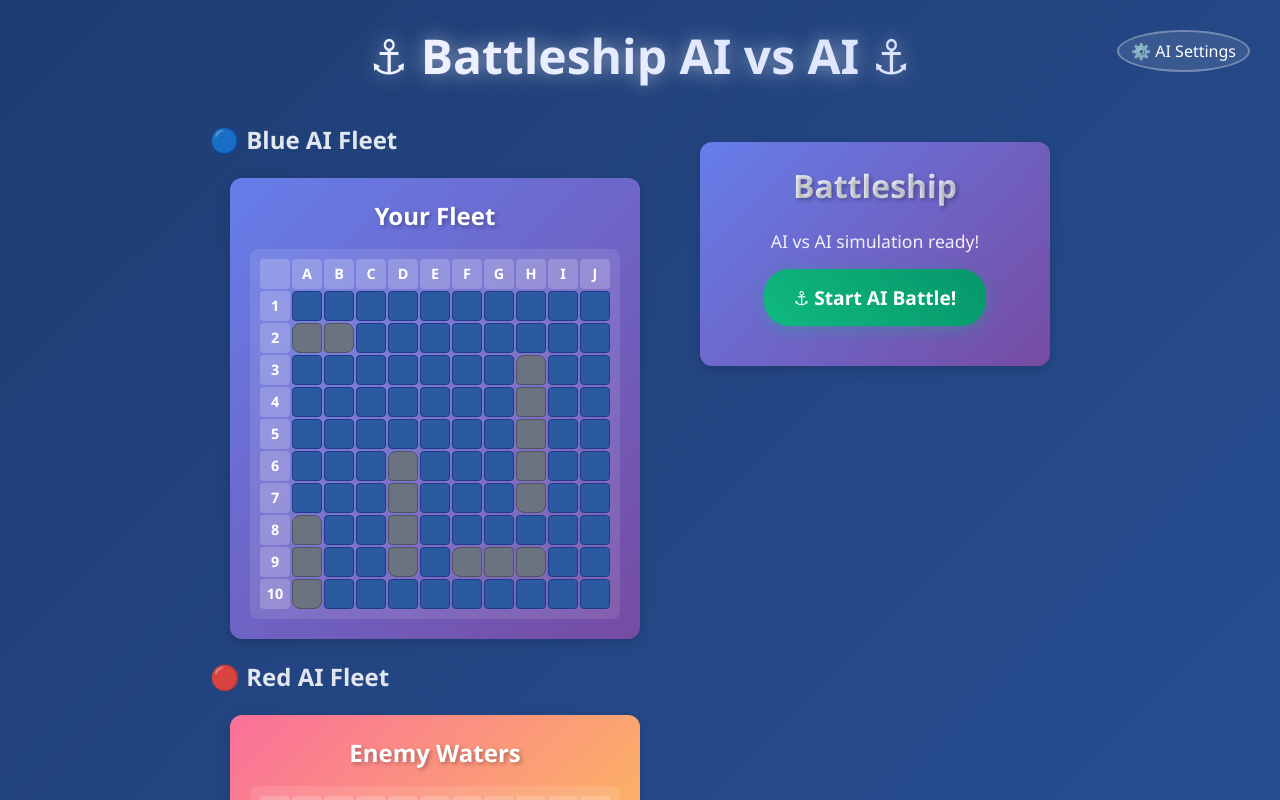
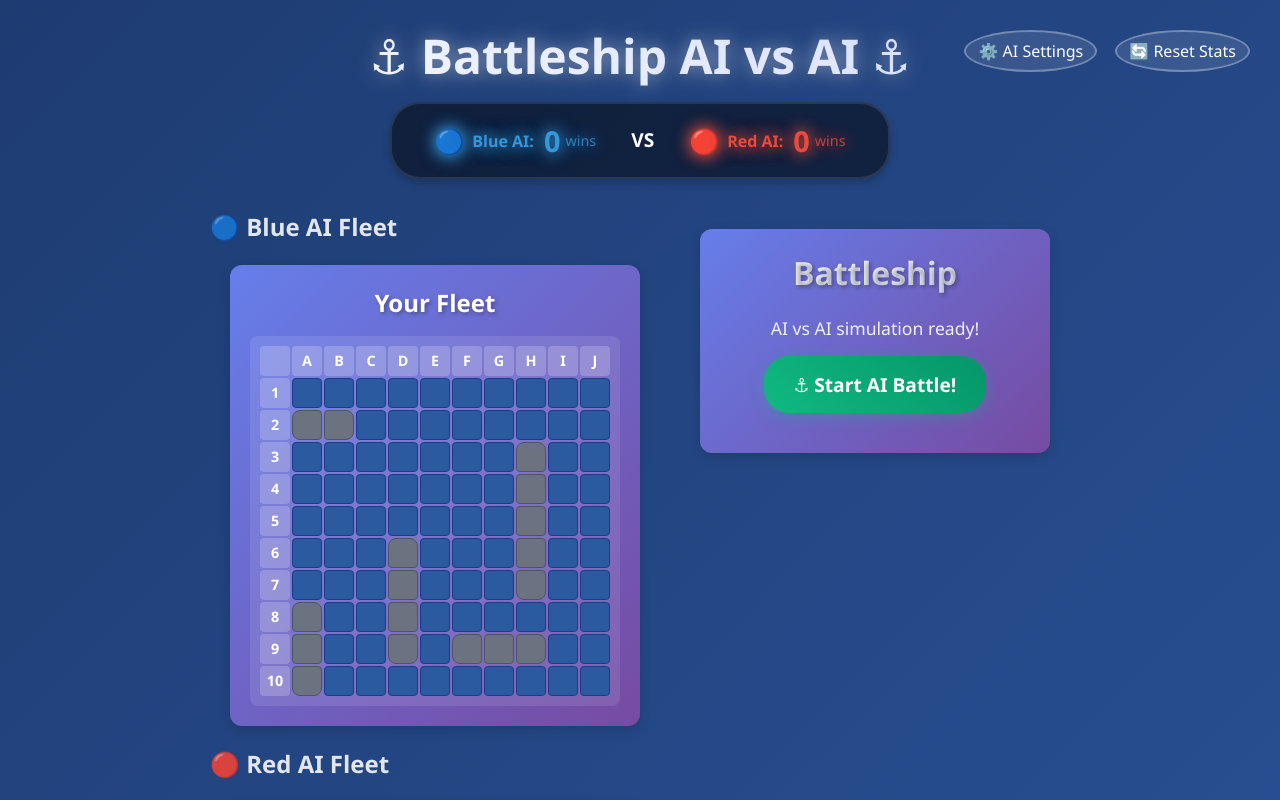
Before and after one commit to kasuken/BattleshipAI, a React (Vite) app: page / in a window 1280 px wide. Shown: the top 800 px of the page. Built offline with nearby package versions, Linux system fonts and the light colour scheme.

Commit message:
running score

```diff
--- a/src/App.css
+++ b/src/App.css
@@ -46,8 +46,9 @@
   box-shadow: 0 0 15px rgba(76, 175, 80, 0.5);
 }
 
-.ai-settings-btn {
+.ai-settings-btn, .reset-stats-btn {
   padding: 8px 12px;
+  margin-left: 8px;
   border: 2px solid rgba(255, 255, 255, 0.3);
   background: rgba(255, 255, 255, 0.1);
   color: white;
@@ -155,6 +156,86 @@
   }
 }
 
+/* Win Counter Display */
+.win-counter-display {
+  display: flex;
+  justify-content: center;
+  align-items: center;
+  margin: 10px auto 20px;
+  padding: 10px 20px;
+  background: rgba(0, 0, 0, 0.5);
+  border-radius: 30px;
+  max-width: 500px;
+  border: 2px solid rgba(255, 255, 255, 0.1);
+  box-shadow: 0 4px 8px rgba(0, 0, 0, 0.2);
+}
+
+.win-counter {
+  display: flex;
+  align-items: center;
+  padding: 5px 15px;
+  border-radius: 20px;
+  animation: glow 2s infinite alternate;
+}
+
+.win-counter.blue {
+  color: #3498db;
+  animation-name: glowBlue;
+}
+
+.win-counter.red {
+  color: #e74c3c;
+  animation-name: glowRed;
+}
+
+.win-counter-icon {
+  font-size: 1.5rem;
+  margin-right: 8px;
+}
+
+.win-counter-label {
+  font-size: 1rem;
+  font-weight: bold;
+  margin-right: 5px;
+}
+
+.win-counter-value {
+  font-size: 1.8rem;
+  font-weight: bold;
+  margin: 0 5px;
+}
+
+.win-counter-text {
+  font-size: 0.9rem;
+  opacity: 0.8;
+}
+
+.win-counter-separator {
+  margin: 0 20px;
+  font-size: 1.2rem;
+  font-weight: bold;
+  color: #ffffff;
+  text-transform: uppercase;
+}
+
+@keyframes glowBlue {
+  from {
+    text-shadow: 0 0 5px rgba(52, 152, 219, 0.5);
+  }
+  to {
+    text-shadow: 0 0 15px rgba(52, 152, 219, 1), 0 0 20px rgba(52, 152, 219, 0.7);
+  }
+}
+
+@keyframes glowRed {
+  from {
+    text-shadow: 0 0 5px rgba(231, 76, 60, 0.5);
+  }
+  to {
+    text-shadow: 0 0 15px rgba(231, 76, 60, 1), 0 0 20px rgba(231, 76, 60, 0.7);
+  }
+}
+
 /* Responsive Design */
 @media (min-width: 1200px) {
   .game-boards {
--- a/src/App.tsx
+++ b/src/App.tsx
@@ -77,9 +77,10 @@ function App() {
   // AI states
   const [aiPreviousHits, setAiPreviousHits] = useState<Position[]>([]);
   const [playerAiPreviousHits, setPlayerAiPreviousHits] = useState<Position[]>([]);  const [showAISettings, setShowAISettings] = useState(false);
-  const [aiMoveInProgress, setAiMoveInProgress] = useState(false);
-  const [playerAiMoveInProgress, setPlayerAiMoveInProgress] = useState(false);
+  const [aiMoveInProgress, setAiMoveInProgress] = useState(false);  const [playerAiMoveInProgress, setPlayerAiMoveInProgress] = useState(false);
   const [autoRestartCountdown, setAutoRestartCountdown] = useState<number | null>(null);
+  const [blueAIWins, setBlueAIWins] = useState(0);
+  const [redAIWins, setRedAIWins] = useState(0);
 
   // AI refs
   const aiInstance = useRef<LMStudioAI | null>(null);
@@ -237,10 +238,12 @@ function App() {
           playerBoard: newBoard,
           playerShips: newShips,
           currentTurn: hit ? 'ai' : 'player', // AI continues if hit
-        }));
+        }));        // Check for AI win
+        if (isGameOver(newShips)) {
+          // Increment Red AI win count
+          setRedAIWins(prevWins => prevWins + 1);
+          console.log('🔴 Red AI won a game!');
 
-        // Check for AI win
-        if (isGameOver(newShips)) {
           setGameState(prev => ({
             ...prev,
             gamePhase: 'gameOver',
@@ -366,10 +369,12 @@ function App() {
           aiBoard: newBoard,
           aiShips: newShips,
           currentTurn: hit ? 'player' : 'ai', // Player AI continues if hit
-        }));
+        }));        // Check for Player AI win
+        if (isGameOver(newShips)) {
+          // Increment Blue AI win count
+          setBlueAIWins(prevWins => prevWins + 1);
+          console.log('🔵 Blue AI won a game!');
 
-        // Check for Player AI win
-        if (isGameOver(newShips)) {
           setGameState(prev => ({
             ...prev,
             gamePhase: 'gameOver',
@@ -471,17 +476,69 @@ function App() {
     }
   }, [gameState.gamePhase, autoRestartCountdown]);
 
+  // Load win counts from local storage
+  useEffect(() => {
+    const savedBlueWins = localStorage.getItem('blueAIWins');
+    const savedRedWins = localStorage.getItem('redAIWins');
+
+    if (savedBlueWins) {
+      setBlueAIWins(parseInt(savedBlueWins, 10));
+    }
+
+    if (savedRedWins) {
+      setRedAIWins(parseInt(savedRedWins, 10));
+    }
+  }, []);
+
+  // Save win counts to local storage whenever they change
+  useEffect(() => {
+    localStorage.setItem('blueAIWins', blueAIWins.toString());
+  }, [blueAIWins]);
+
+  useEffect(() => {
+    localStorage.setItem('redAIWins', redAIWins.toString());
+  }, [redAIWins]);
+
   return (
-    <div className="app">
-      <div className="game-header">
+    <div className="app">      <div className="game-header">
         <h1>⚓ Battleship AI vs AI ⚓</h1>
-        <div className="ai-controls">
+
+        <div className="win-counter-display">
+          <div className="win-counter blue">
+            <span className="win-counter-icon">🔵</span>
+            <span className="win-counter-label">Blue AI:</span>
+            <span className="win-counter-value">{blueAIWins}</span>
+            <span className="win-counter-text">wins</span>
+          </div>
+
+          <div className="win-counter-separator">vs</div>
+
+          <div className="win-counter red">
+            <span className="win-counter-icon">🔴</span>
+            <span className="win-counter-label">Red AI:</span>
+            <span className="win-counter-value">{redAIWins}</span>
+            <span className="win-counter-text">wins</span>
+          </div>
+        </div>
+          <div className="ai-controls">
           <button
             className="ai-settings-btn"
             onClick={() => setShowAISettings(true)}
             title="Configure AI Settings"
           >
             ⚙️ AI Settings
+          </button>
+          <button
+            className="reset-stats-btn"
+            onClick={() => {
+              setBlueAIWins(0);
+              setRedAIWins(0);
+              localStorage.removeItem('blueAIWins');
+              localStorage.removeItem('redAIWins');
+            }}
+            title="Reset Win Statistics"
+          >
+            🔄 Reset Stats
           </button>
         </div>
       </div>
```
